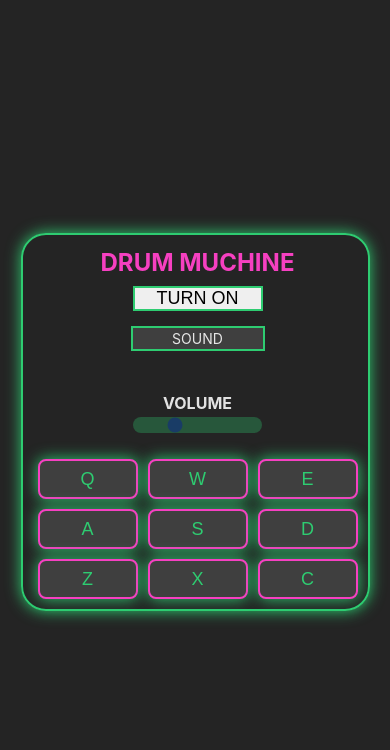
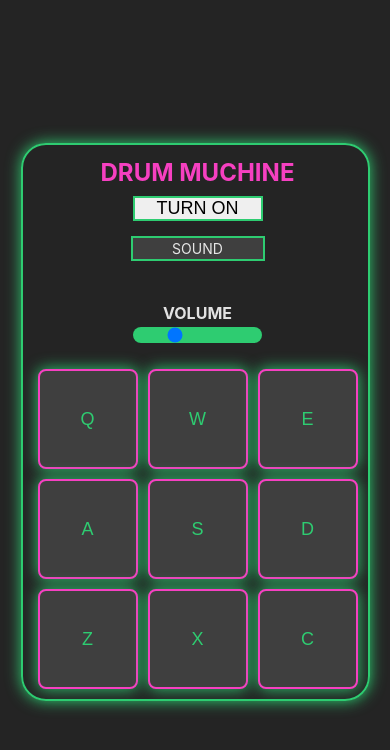
Before and after one commit to polusnp/drum-machine, a React (Create React App) app: page / in a window 390 px wide. Shown: the top 750 px of the page. Built offline with nearby package versions, Linux system fonts and the light colour scheme.

Commit message:
changed drums for mobile

```diff
--- a/src/App.css
+++ b/src/App.css
@@ -96,7 +96,7 @@
 
 @media only screen and (max-width: 600px) {
   .drum-pad {
-    height: 40px;
+    height: 100px;
     font-size: 18px;
   }
 
@@ -127,4 +127,8 @@
   .volume-control {
     margin-bottom: 20px;
   }
+
+  input[type="range"] {
+    opacity: 1;
+  }
 }
```
